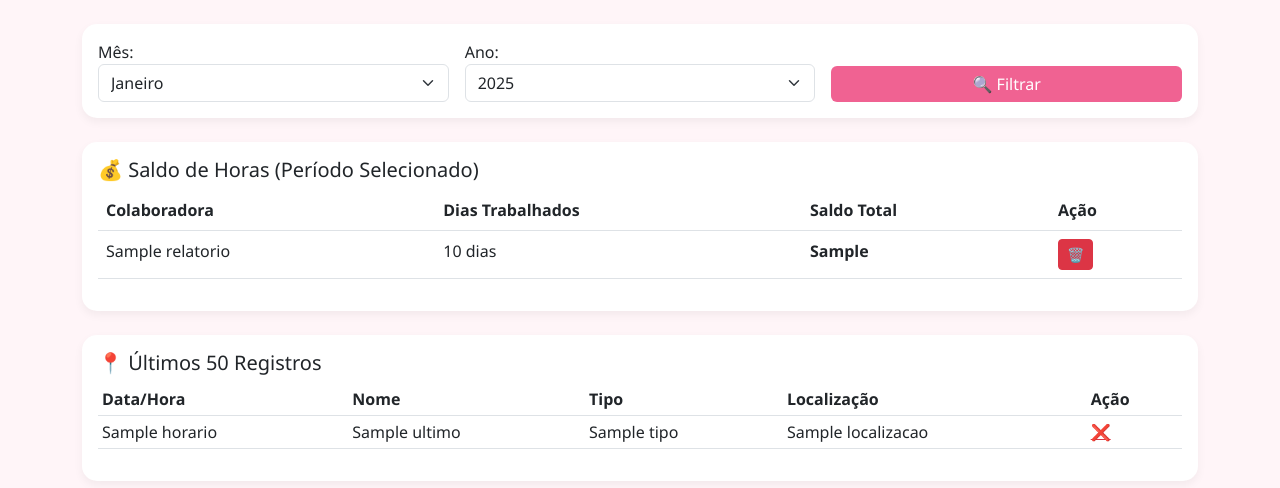
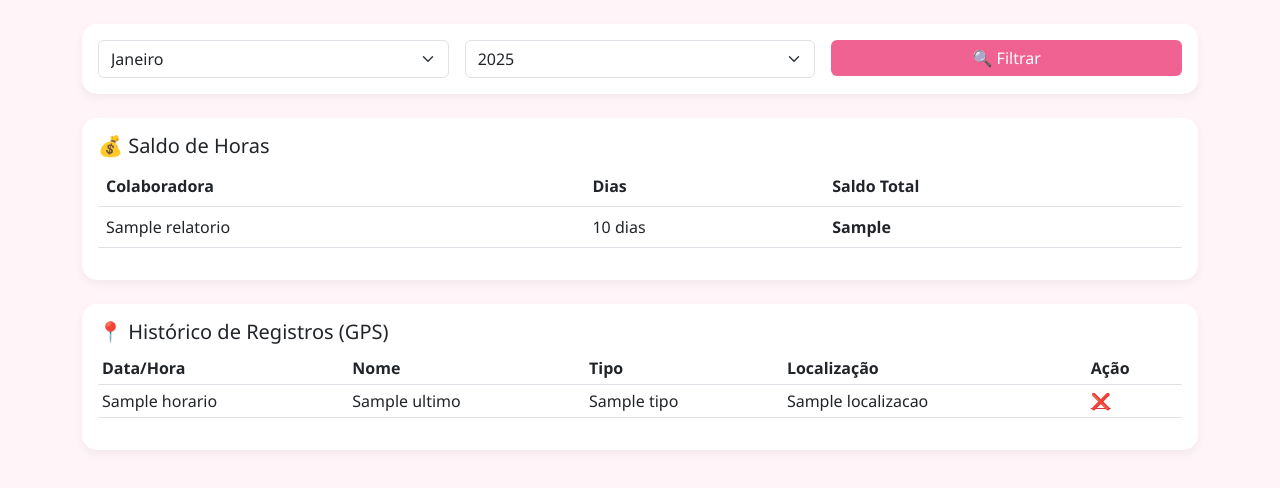
Before and after one commit to LucasBiazoto/Ponto, a Flask app: template templates/admin.html in a window 1280 px wide. Shown: the part 56-544 px from the top of the page. Run offline with Flask 3, Linux system fonts and the light colour scheme; the template is opened without the code that fills it: most values are stand-ins (such as "Sample title", 1, 10 or a date in 2020).

Commit message:
FIX FINAL: GPS e Backup restaurados

```diff
--- a/templates/admin.html
+++ b/templates/admin.html
@@ -11,12 +11,11 @@
         .navbar { background-color: var(--rosa-escuro) !important; color: white; }
         .card { border: none; border-radius: 15px; box-shadow: 0 4px 10px rgba(0,0,0,0.05); }
         .btn-primary { background-color: var(--rosa-escuro); border: none; }
-        .btn-primary:hover { background-color: #e91e63; }
     </style>
 </head>
 <body>
     <nav class="navbar navbar-dark mb-4">
-        <div class="container">
+        <div class="container d-flex justify-content-between">
             <span class="navbar-brand">🌸 Gestão de Ponto - Dra Thamiris Araujo</span>
             <div>
                 <a href="/exportar" class="btn btn-light btn-sm">📊 Exportar Excel</a>
@@ -30,81 +29,45 @@
             <form method="GET" action="/painel_gestao" class="row g-3">
                 <input type="hidden" name="senha" value="8340">
                 <div class="col-md-4">
-                    <label>Mês:</label>
                     <select name="mes" class="form-select">
-                        <option value="01" {% if mes_sel == '01' %}selected{% endif %}>Janeiro</option>
-                        <option value="02" {% if mes_sel == '02' %}selected{% endif %}>Fevereiro</option>
-                        <option value="03" {% if mes_sel == '03' %}selected{% endif %}>Março</option>
-                        <option value="04" {% if mes_sel == '04' %}selected{% endif %}>Abril</option>
-                        <option value="05" {% if mes_sel == '05' %}selected{% endif %}>Maio</option>
-                        <option value="06" {% if mes_sel == '06' %}selected{% endif %}>Junho</option>
-                        <option value="07" {% if mes_sel == '07' %}selected{% endif %}>Julho</option>
-                        <option value="08" {% if mes_sel == '08' %}selected{% endif %}>Agosto</option>
-                        <option value="09" {% if mes_sel == '09' %}selected{% endif %}>Setembro</option>
-                        <option value="10" {% if mes_sel == '10' %}selected{% endif %}>Outubro</option>
-                        <option value="11" {% if mes_sel == '11' %}selected{% endif %}>Novembro</option>
-                        <option value="12" {% if mes_sel == '12' %}selected{% endif %}>Dezembro</option>
+                        <option value="01">Janeiro</option><option value="02">Fevereiro</option>
+                        <option value="03">Março</option><option value="04">Abril</option>
+                        <option value="05">Maio</option><option value="06">Junho</option>
+                        <option value="07">Julho</option><option value="08">Agosto</option>
+                        <option value="09">Setembro</option><option value="10">Outubro</option>
+                        <option value="11">Novembro</option><option value="12">Dezembro</option>
                     </select>
                 </div>
                 <div class="col-md-4">
-                    <label>Ano:</label>
                     <select name="ano" class="form-select">
-                        <option value="2025" {% if ano_sel == '2025' %}selected{% endif %}>2025</option>
-                        <option value="2026" {% if ano_sel == '2026' %}selected{% endif %}>2026</option>
-                        <option value="2027" {% if ano_sel == '2027' %}selected{% endif %}>2027</option>
+                        <option value="2025">2025</option><option value="2026">2026</option><option value="2027">2027</option>
                     </select>
                 </div>
-                <div class="col-md-4 d-flex align-items-end">
-                    <button type="submit" class="btn btn-primary w-100">🔍 Filtrar</button>
-                </div>
+                <div class="col-md-4"><button type="submit" class="btn btn-primary w-100">🔍 Filtrar</button></div>
             </form>
         </div>
 
         <div class="card p-3 mb-4">
-            <h5>💰 Saldo de Horas (Período Selecionado)</h5>
+            <h5>💰 Saldo de Horas</h5>
             <table class="table">
-                <thead>
-                    <tr>
-                        <th>Colaboradora</th>
-                        <th>Dias Trabalhados</th>
-                        <th>Saldo Total</th>
-                        <th>Ação</th>
-                    </tr>
-                </thead>
+                <thead><tr><th>Colaboradora</th><th>Dias</th><th>Saldo Total</th></tr></thead>
                 <tbody>
                     {% for r in relatorio %}
-                    <tr>
-                        <td>{{ r.nome }}</td>
-                        <td>{{ r.dias }} dias</td>
-                        <td><strong>{{ r.saldo_formatado }}</strong></td>
-                        <td>
-                            <a href="/excluir_colaboradora/{{ r.id }}" class="btn btn-danger btn-sm" onclick="return confirm('Excluir funcionária e todos os pontos dela?')">🗑️</a>
-                        </td>
-                    </tr>
+                    <tr><td>{{ r.nome }}</td><td>{{ r.dias }} dias</td><td><strong>{{ r.saldo_formatado }}</strong></td></tr>
                     {% endfor %}
                 </tbody>
             </table>
         </div>
 
         <div class="card p-3">
-            <h5>📍 Últimos 50 Registros</h5>
+            <h5>📍 Histórico de Registros (GPS)</h5>
             <div class="table-responsive">
                 <table class="table table-sm">
-                    <thead>
-                        <tr>
-                            <th>Data/Hora</th>
-                            <th>Nome</th>
-                            <th>Tipo</th>
-                            <th>Localização</th>
-                            <th>Ação</th>
-                        </tr>
-                    </thead>
+                    <thead><tr><th>Data/Hora</th><th>Nome</th><th>Tipo</th><th>Localização</th><th>Ação</th></tr></thead>
                     <tbody>
                         {% for p in ultimos %}
                         <tr>
-                            <td>{{ p.horario }}</td>
-                            <td>{{ p.nome }}</td>
-                            <td>{{ p.tipo }}</td>
+                            <td>{{ p.horario }}</td><td>{{ p.nome }}</td><td>{{ p.tipo }}</td>
                             <td>{{ p.localizacao }}</td>
                             <td><a href="/excluir_ponto/{{ p.id }}" class="text-danger">❌</a></td>
                         </tr>
```
